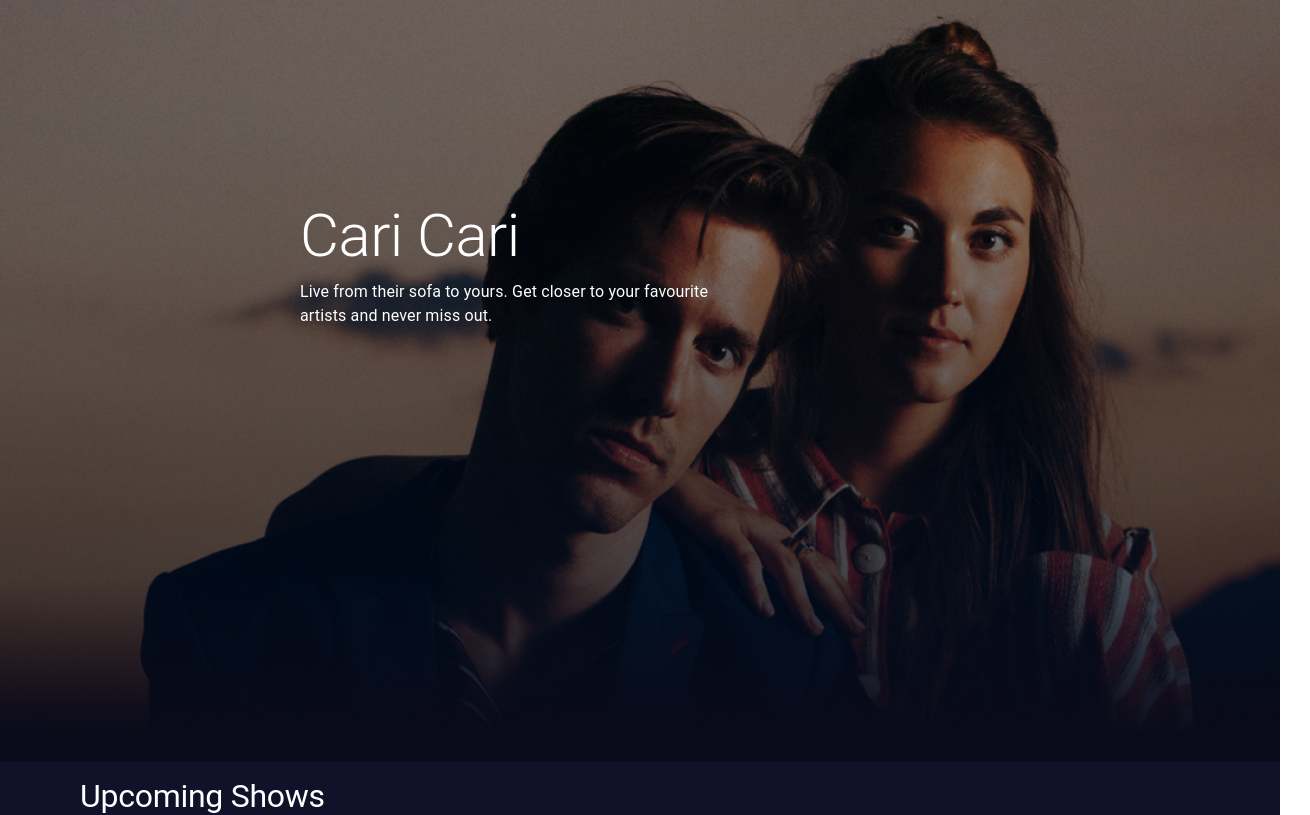
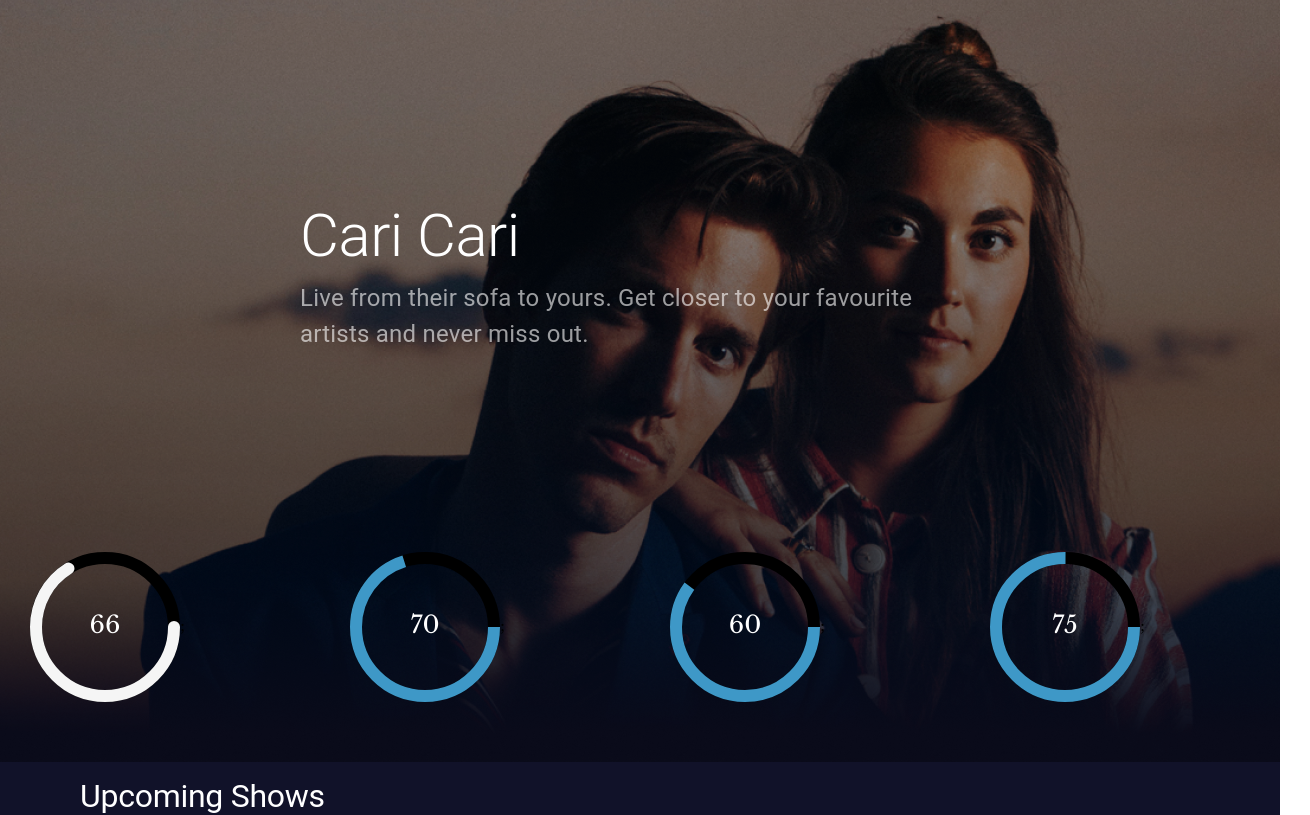
Before and after one commit to SoubirSaian/versai-frontend, a React (Create React App) app: page / in a window 1280 px wide. Shown: the top 815 px of the page, 1310 px wide, since content can reach past the window. Built offline with nearby package versions, Linux system fonts and the light colour scheme.

Commit message:
circular-progress

```diff
--- a/package.json
+++ b/package.json
@@ -10,6 +10,7 @@
     "@testing-library/react": "^13.1.1",
     "@testing-library/user-event": "^13.5.0",
     "react": "^18.1.0",
+    "react-circular-progressbar": "^2.0.4",
     "react-dom": "^18.1.0",
     "react-scripts": "5.0.1",
     "web-vitals": "^2.1.4"
--- /dev/null
+++ b/src/Pages/Home/CircularProgress/CircularProgress.css
@@ -0,0 +1,4 @@
+.circular-progress{
+    height: 150px;
+    width: 150px;
+}
--- /dev/null
+++ b/src/Pages/Home/CircularProgress/CircularProgress.js
@@ -0,0 +1,137 @@
+import Grid from '@mui/material/Grid';
+import React from 'react';
+import { buildStyles, CircularProgressbar } from 'react-circular-progressbar';
+import 'react-circular-progressbar/dist/styles.css';
+import './CircularProgress.css';
+
+const CircularProgress = () => {
+
+    const percentage1 = 66;
+    const percentage2 = 70;
+    const percentage3 = 60;
+    const percentage4 = 75;
+
+    return (
+        <Grid container spacing={0} sx={{mt: '200px',mx: '30px'}}>
+            <Grid item sm={12} md={3}>
+                <CircularProgressbar
+                    className='circular-progress'
+                    value={percentage1}
+                    text={`${percentage1}`}
+                    styles={buildStyles({
+                        // Rotation of path and trail, in number of turns (0-1)
+                        rotation: 0.25,
+
+                        // Whether to use rounded or flat corners on the ends - can use 'butt' or 'round'
+                        strokeLinecap: 'round',
+
+                        // Text size
+                        textSize: '16px',
+                        // strokeWidth : 20,
+                        // How long animation takes to go from one percentage to another, in seconds
+                        pathTransitionDuration: 0.5,
+
+                        // Can specify path transition in more detail, or remove it entirely
+                        // pathTransition: 'none',
+
+                        // Colors
+                        pathColor: `#f5f5f5`,
+                        textColor: '#fff',
+                        trailColor: 'black',
+                        backgroundColor: 'black',
+                })}
+                />;
+            </Grid>
+            <Grid item sm={12} md={3}>
+                <CircularProgressbar
+                    className='circular-progress'
+                    value={percentage2}
+                    text={`${percentage2}`}
+                    styles={buildStyles({
+                        // Rotation of path and trail, in number of turns (0-1)
+                        rotation: 0.25,
+
+                        // Whether to use rounded or flat corners on the ends - can use 'butt' or 'round'
+                        strokeLinecap: 'butt',
+
+                        // Text size
+                        textSize: '16px',
+
+                        // How long animation takes to go from one percentage to another, in seconds
+                        pathTransitionDuration: 0.5,
+
+                        // Can specify path transition in more detail, or remove it entirely
+                        // pathTransition: 'none',
+
+                        // Colors
+                        pathColor: `red, ${percentage2 / 100})`,
+                        textColor: '#fff',
+                        trailColor: 'black',
+                        backgroundColor: 'black',
+                })}
+                />;
+            </Grid>
+            <Grid item sm={12} md={3}>
+                <CircularProgressbar
+                    className='circular-progress'
+                    value={percentage3}
+                    text={`${percentage3}`}
+                    styles={buildStyles({
+                        // Rotation of path and trail, in number of turns (0-1)
+                        rotation: 0.25,
+
+                        // Whether to use rounded or flat corners on the ends - can use 'butt' or 'round'
+                        strokeLinecap: 'butt',
+
+                        // Text size
+                        textSize: '16px',
+
+                        // How long animation takes to go from one percentage to another, in seconds
+                        pathTransitionDuration: 0.5,
+
+                        // Can specify path transition in more detail, or remove it entirely
+                        // pathTransition: 'none',
+
+                        // Colors
+                        pathColor: `red, ${percentage3 / 100})`,
+                        textColor: '#fff',
+                        trailColor: 'black',
+                        backgroundColor: 'black',
+                })}
+                />;
+            </Grid>
+            <Grid item sm={12} md={3}>
+                <CircularProgressbar
+                    className='circular-progress'
+                    value={percentage4}
+                    text={`${percentage4}`}
+                    styles={buildStyles({
+                        // Rotation of path and trail, in number of turns (0-1)
+                        rotation: 0.25,
+
+                        // Whether to use rounded or flat corners on the ends - can use 'butt' or 'round'
+                        strokeLinecap: 'butt',
+
+                        // Text size
+                        textSize: '16px',
+
+                        // How long animation takes to go from one percentage to another, in seconds
+                        pathTransitionDuration: 0.5,
+
+                        // Can specify path transition in more detail, or remove it entirely
+                        // pathTransition: 'none',
+
+                        // Colors
+                        pathColor: `red, ${percentage4 / 100})`,
+                        textColor: '#fff',
+                        trailColor: 'black',
+                        backgroundColor: 'black',
+                })}
+                />;
+            </Grid>
+
+        </Grid>
+    );
+};
+
+export default CircularProgress;
--- a/src/Pages/Home/Header/Header.js
+++ b/src/Pages/Home/Header/Header.js
@@ -1,6 +1,7 @@
 import React from 'react';
 import './Header.css';
 import  Typography  from '@mui/material/Typography';
+import CircularProgress from '../CircularProgress/CircularProgress';
 
 
 const Header = () => {
@@ -9,14 +10,16 @@ const Header = () => {
             <Typography variant='h2' component='div' sx={{pt:'200px',pl:'300px',color:'#fff'}}>
                     Cari Cari
             </Typography>
-            <Typography variant='body1' component='div' sx={{color: '#fff',pt:1,pl:'300px'}}>
+            <Typography variant='body1' component='div' sx={{color: '#fff',pt:1,pl:'300px',fontSize: '24px',opacity: '0.6'}}>
                     Live from their sofa to yours. Get closer to your favourite
 
             </Typography>
-            <Typography variant='body1' component='div' sx={{color: '#fff',pl:'300px'}}>
+            <Typography variant='body1' component='div' sx={{color: '#fff',pl:'300px',fontSize : '24px',opacity: '0.6'}}>
                 artists and never miss out.
 
             </Typography>
+
+            <CircularProgress></CircularProgress>
         </div>
     );
 };
--- a/src/Pages/Home/ShowDisplay/ShowDisplay.js
+++ b/src/Pages/Home/ShowDisplay/ShowDisplay.js
@@ -12,7 +12,7 @@ const ShowDisplay = (props) => {
     const {category,pname,img} = props.show;
     return (
         <Grid item xs={12} sm={12} md={3} lg={3}>
-            <Card sx={{ maxWidth: 345,borderRadius: '5px' }}>
+            <Card sx={{ maxWidth: 345,borderRadius: '5px', backgroundColor: '#111229' }}>
                 <CardMedia
                     component="img"
                     alt="green iguana"
@@ -20,16 +20,16 @@ const ShowDisplay = (props) => {
                     image= {img}
                 />
                 <CardContent>
-                    <Typography gutterBottom variant="h5" component="div">
+                    <Typography gutterBottom variant="h5" component="div" sx={{color: '#fff'}}>
                      {pname}
                     </Typography>
-                    <Typography variant="body2" color="text.secondary">
+                    <Typography variant="body2" sx={{display: 'inline',p: '3px', border: '1px solid black',borderRadius: '3px', backgroundColor: '#e5c558',}}>
                       {category}
                     </Typography>
                 </CardContent>
                 <CardActions>
-                    <Button size="small">Share</Button>
-                    <Button size="small">Learn More</Button>
+                    <Button size="small">More Info</Button>
+                    <Button size="small">--</Button>
                 </CardActions>
             </Card>
         </Grid>
```
Also changed, not shown: 1 other file (tests, documents, lock files or other folders).
